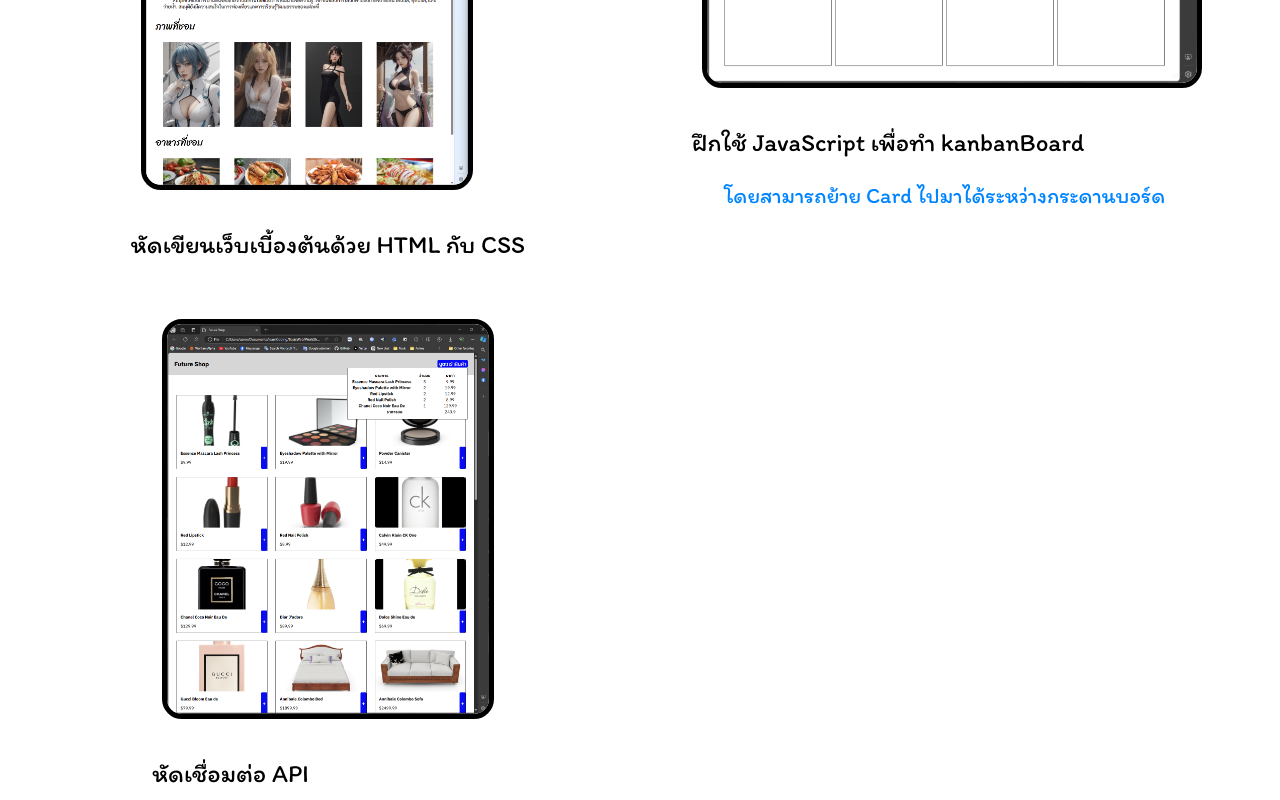
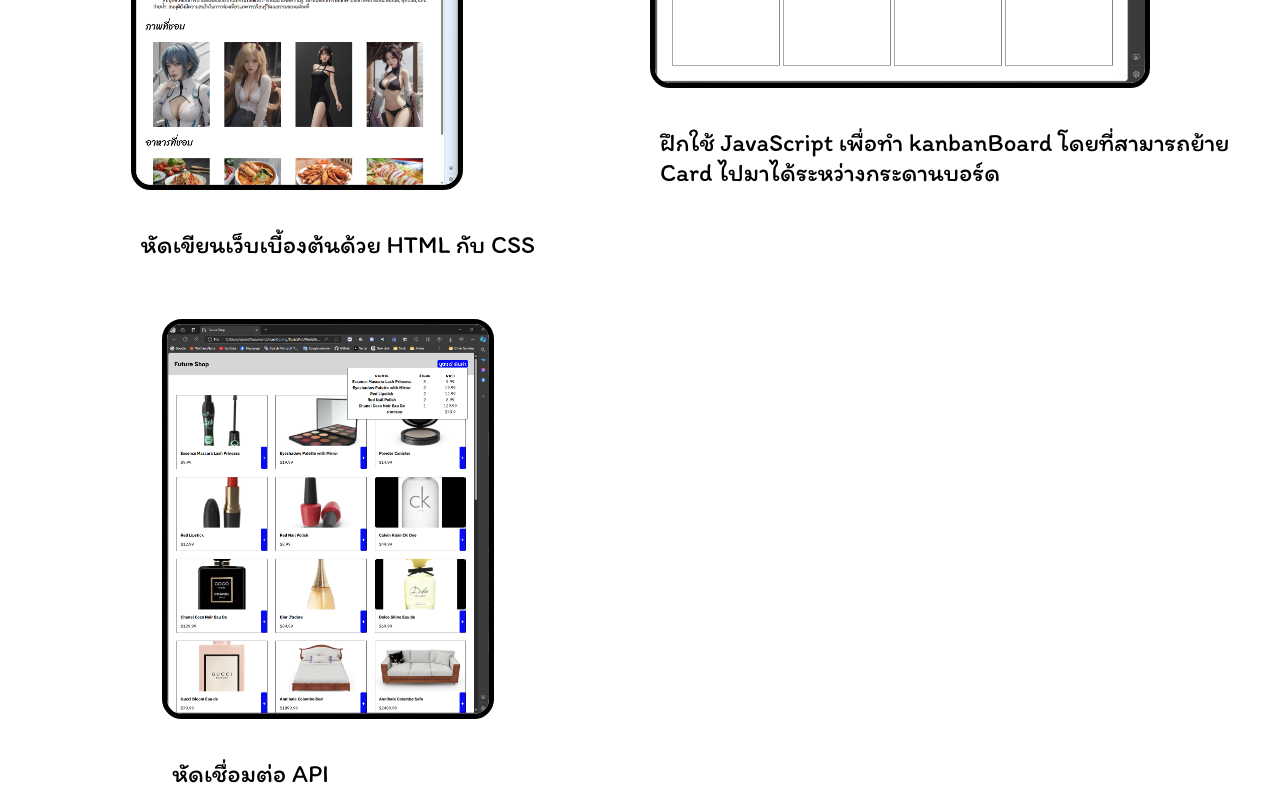
Before and after one commit to Drymartini2199/portfolio-react, a React (Vite) app: page / in a window 1280 px wide. Shown: the part 4060-4860 px from the top of the page. Built offline with nearby package versions, Linux system fonts and the light colour scheme.

Commit message:
last commit

```diff
--- a/src/components/Portfolio/Portfolio.jsx
+++ b/src/components/Portfolio/Portfolio.jsx
@@ -36,8 +36,8 @@
             <Tilt scale={1.1} transitionSpeed={2500} tiltReverse={true}>
               <img src={c2} alt="c2" />
             </Tilt>
-            <p>ฝึกใช้ JavaScript เพื่อทำ kanbanBoard</p>
-            <p>โดยสามารถย้าย Card ไปมาได้ระหว่างกระดานบอร์ด</p>
+            <p>ฝึกใช้ JavaScript เพื่อทำ kanbanBoard โดยที่สามารถย้าย Card ไปมาได้ระหว่างกระดานบอร์ด</p>
+            <p></p>
           </div>
           <div className={styles.port_items}>
             <Tilt scale={1.1} transitionSpeed={2500} tiltReverse={true}>
--- a/src/components/Portfolio/Portfolio.module.css
+++ b/src/components/Portfolio/Portfolio.module.css
@@ -69,21 +69,33 @@
                 text-align: left;
                 font-size: 25px;
                 margin-top: 25px;
+                margin-left: 20px;
             }
 
             p:nth-of-type(2) {
                 text-indent: 2rem;
                 font-size: 22px;
-                color: #0085FF;
+                /* color: #0085FF; */
             }
 
             a {
+                margin-left: 20px;
+                width: 310px;
+                height: 40px;
+                border-radius: 15px;
                 display: block;
                 text-indent: 1rem;
                 margin-top: 20px;
                 font-size: 25px;
                 color: #0085FF;
                 text-decoration: none;
+
+                &:hover {
+                    line-height: 40px;
+                    color: white;
+                    background-color: #0085FF;
+                    transition: 0.5s;
+                }
             }
         }
     }
```
